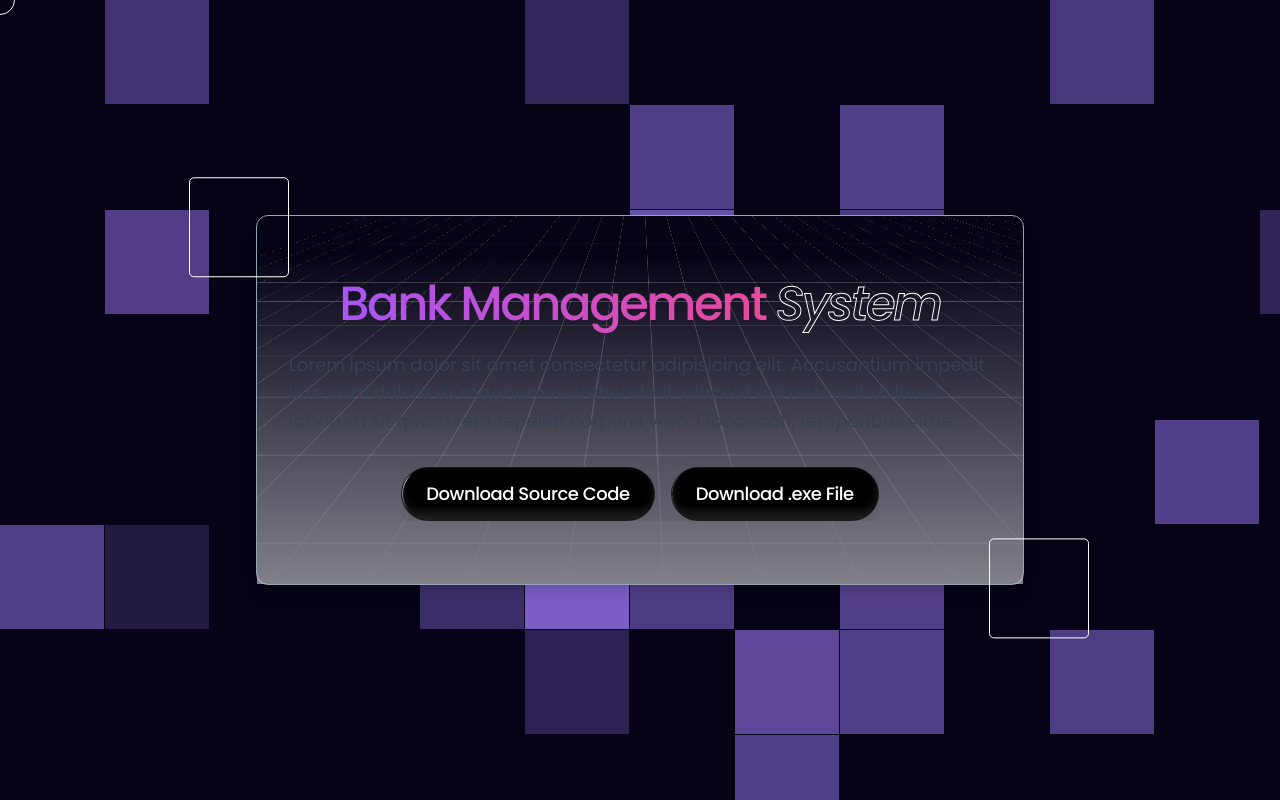
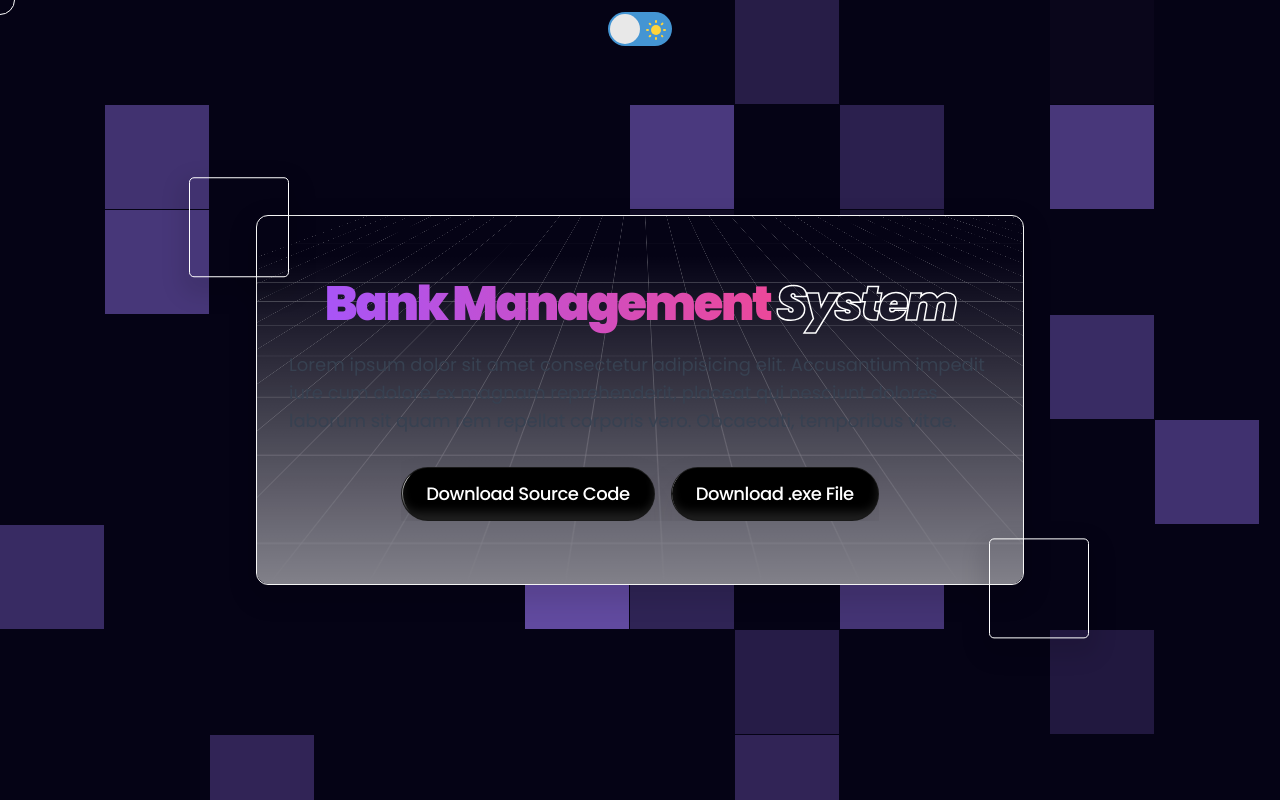
Before and after one commit to ahad324/BankManagementSystem, a React (Vite) app: page / in a window 1280 px wide. Built offline with nearby package versions, Linux system fonts and the light colour scheme.

Commit message:
Themes Added

```diff
--- a/src/components/Container.jsx
+++ b/src/components/Container.jsx
@@ -1,4 +1,4 @@
-import React, { useState, useRef, useEffect } from "react";
+import React, { useEffect } from "react";
 import { gsap } from "gsap";
 import AnimatedGridPattern from "@/components/magicui/animated-grid-pattern";
 import RetroGrid from "@/components/magicui/retro-grid";
@@ -6,6 +6,7 @@ import ShimmerButton from "@/components/magicui/shimmer-button";
 import CursorFollower from "./CursorFollower";
 import BoxReveal from "@/components/magicui/box-reveal";
 import Square from "./Square";
+import ThemeToggler from "./ThemeToggler";
 
 const Container = () => {
   let duration = 2;
@@ -48,21 +49,20 @@ const Container = () => {
 
   return (
     <div className="Container relative h-screen overflow-hidden flex items-center justify-center">
+      <ThemeToggler />
       <CursorFollower />
       <div className="absolute inset-0 z-0">
         <AnimatedGridPattern
           width="105"
           height="105"
-          fill="#A07CFE"
-          stroke="transparent"
           numSquares={30}
           maxOpacity={0.5}
-          duration={3}
+          duration={2}
           repeatDelay={1}
           className="absolute inset-0"
         />
       </div>
-      <div className="card relative z-1 w-full max-w-3xl p-8 border border-slate-400 rounded-xl shadow-lg bg-[var(--Theme--Color)] backdrop-filter backdrop-blur-md backdrop-saturate-180 h-[370px]">
+      <div className="card relative z-1 w-full max-w-3xl p-8 rounded-xl bg-[var(--Dark--Theme--Color)] backdrop-filter backdrop-blur-md backdrop-saturate-180 h-[370px]">
         <Square hw={100} t={{ x: "-100%", y: "-80%" }} name={"1"} />
         <div className="absolute inset-0 z-0">
           <RetroGrid className="absolute inset-0" />
@@ -70,14 +70,11 @@ const Container = () => {
         <div className="text--card flex flex-col justify-center items-center h-full w-full">
           <BoxReveal boxColor={"#a855f7"} duration={1}>
             <h1 className="text-5xl font-medium font-[900] tracking-tighter text-black dark:text-white relative">
-              <span className="bg-gradient-to-r from-purple-500 to-pink-500 bg-clip-text text-transparent pointer-events-none">
-                Bank Management{" "}
-              </span>
+              <span className="GradientText">Bank Management </span>
               <i
-                className="text-transparent"
+                className="Hollow--Text text-transparent"
                 style={{
-                  WebkitTextStrokeWidth: "1px",
-                  WebkitTextStrokeColor: "white",
+                  WebkitTextStrokeWidth: "1.5px",
                   position: "relative",
                   zIndex: 2,
                 }}
--- a/src/components/CursorFollower.jsx
+++ b/src/components/CursorFollower.jsx
@@ -23,6 +23,7 @@ const CursorFollower = () => {
   return (
     <div
       ref={followerRef}
+      className="cursor"
       style={{
         position: "fixed",
         left: 0,
@@ -31,7 +32,6 @@ const CursorFollower = () => {
         height: "30px",
         background: "transparent",
         borderRadius: "50%",
-        border: "1px solid white",
         pointerEvents: "none",
         transform: "translate(-50%, -50%)",
         zIndex: 1000,
--- /dev/null
+++ b/src/components/ThemeToggler.jsx
@@ -0,0 +1,44 @@
+import React, { useState } from "react";
+import "../styles/ThemeToggler.css";
+const ThemeToggler = () => {
+  const [isChecked, setIsChecked] = useState(false);
+
+  const handleToggle = () => {
+    setIsChecked(!isChecked);
+    // Toggle theme here or dispatch an action to change the theme
+    if (isChecked) {
+      document.body.classList.remove("light-theme");
+    } else {
+      document.body.classList.add("light-theme");
+    }
+  };
+
+  return (
+    <div className="absolute top-3">
+      <label className="switch">
+        <span className="sun">
+          <svg xmlns="http://www.w3.org/2000/svg" viewBox="0 0 24 24">
+            <g fill="#ffd43b">
+              <circle r="5" cy="12" cx="12"></circle>
+              <path d="m21 13h-1a1 1 0 0 1 0-2h1a1 1 0 0 1 0 2zm-17 0h-1a1 1 0 0 1 0-2h1a1 1 0 0 1 0 2zm13.66-5.66a1 1 0 0 1 -.66-.29 1 1 0 0 1 0-1.41l.71-.71a1 1 0 1 1 1.41 1.41l-.71.71a1 1 0 0 1 -.75.29zm-12.02 12.02a1 1 0 0 1 -.71-.29 1 1 0 0 1 0-1.41l.71-.66a1 1 0 0 1 1.41 1.41l-.71.71a1 1 0 0 1 -.7.24zm6.36-14.36a1 1 0 0 1 -1-1v-1a1 1 0 0 1 2 0v1a1 1 0 0 1 -1 1zm0 17a1 1 0 0 1 -1-1v-1a1 1 0 0 1 2 0v1a1 1 0 0 1 -1 1zm-5.66-14.66a1 1 0 0 1 -.7-.29l-.71-.71a1 1 0 0 1 1.41-1.41l.71.71a1 1 0 0 1 0 1.41 1 1 0 0 1 -.71.29zm12.02 12.02a1 1 0 0 1 -.7-.29l-.66-.71a1 1 0 0 1 1.36-1.36l.71.71a1 1 0 0 1 0 1.41 1 1 0 0 1 -.71.24z"></path>
+            </g>
+          </svg>
+        </span>
+        <span className="moon">
+          <svg xmlns="http://www.w3.org/2000/svg" viewBox="0 0 384 512">
+            <path d="m223.5 32c-123.5 0-223.5 100.3-223.5 224s100 224 223.5 224c60.6 0 115.5-24.2 155.8-63.4 5-4.9 6.3-12.5 3.1-18.7s-10.1-9.7-17-8.5c-9.8 1.7-19.8 2.6-30.1 2.6-96.9 0-175.5-78.8-175.5-176 0-65.8 36-123.1 89.3-153.3 6.1-3.5 9.2-10.5 7.7-17.3s-7.3-11.9-14.3-12.5c-6.3-.5-12.6-.8-19-.8z"></path>
+          </svg>
+        </span>
+        <input
+          type="checkbox"
+          className="input"
+          checked={isChecked}
+          onChange={handleToggle}
+        />
+        <span className="slider"></span>
+      </label>
+    </div>
+  );
+};
+
+export default ThemeToggler;
--- a/src/components/magicui/animated-grid-pattern.tsx
+++ b/src/components/magicui/animated-grid-pattern.tsx
@@ -7,8 +7,6 @@ interface GridPatternProps {
   height?: number;
   x?: number;
   y?: number;
-  stroke?: string; // New prop for stroke color
-  fill?: string; // New prop for fill color
   strokeDasharray?: any;
   numSquares?: number;
   className?: string;
@@ -28,7 +26,6 @@ export function GridPattern({
   maxOpacity = 0.5,
   duration = 4,
   repeatDelay = 0.5,
-  stroke = "rgba(255, 255, 255, 0.3)", // Default stroke color
   fill = "rgba(255, 255, 255, 0.5)", // Default fill color
   ...props
 }: GridPatternProps) {
@@ -114,7 +111,7 @@ export function GridPattern({
             d={`M.5 ${height}V.5H${width}`}
             fill="none"
             strokeDasharray={strokeDasharray}
-            stroke={stroke} // Use stroke prop
+            stroke="transparent" // Use stroke prop
           />
         </pattern>
       </defs>
@@ -136,8 +133,8 @@ export function GridPattern({
             height={height - 1}
             x={x * width + 1}
             y={y * height + 1}
-            fill={fill} // Use fill prop
             strokeWidth="0"
+            className={"bg-boxes"}
           />
         ))}
       </svg>
--- a/src/components/magicui/retro-grid.tsx
+++ b/src/components/magicui/retro-grid.tsx
@@ -5,7 +5,7 @@ export default function RetroGrid({ className }: { className?: string }) {
   return (
     <div
       className={cn(
-        "pointer-events-none absolute h-full w-full overflow-hidden opacity-50 [perspective:200px]",
+        "pointer-events-none absolute h-full w-full overflow-hidden opacity-50 [perspective:200px] rounded-xl",
         className,
       )}
     >
--- a/src/index.css
+++ b/src/index.css
@@ -3,29 +3,95 @@
 @tailwind components;
 @tailwind utilities;
 :root {
-  --Theme--Color: #050315;
+  --Dark--Theme--Color: #050315;
+  --Light--Theme--Color:  linear-gradient(220.55deg, #FFF6EB 0%, #DFD1C5 100%);;
+  --Light--Theme--TextColor: black;
+  --Light--Theme--ContrastColor: var(--Light--Theme--TextColor);
+  --Shadow: 0px 10px 22px 8px rgba(0, 0, 0, 0.1);
+  --Gradient--For--LightTheme: linear-gradient(to right, #8c1ef3, #e20f79);
+  --Gradient--For--DarkTheme: linear-gradient(to right, #a855f7, #ec4899);
+  --bgBoxes-fill--LightTheme: var(--Light--Theme--ContrastColor);
+  --bgBoxes-fill--DarkTheme: #a07cfe;
 }
 * {
   font-family: "Poppins", sans-serif;
+  font-weight: 900;
   color: whitesmoke;
 }
 body {
-  background: var(--Theme--Color);
+  background: var(--Dark--Theme--Color);
   min-height: 100dvh;
   height: 100%;
+  transition: background 0.5s ease;
+}
+body.light-theme {
+  background: var(--Light--Theme--Color);
+  .bg-boxes {
+    fill: var(--bgBoxes-fill--LightTheme);
+  }
+  .GradientText {
+    background: var(--Gradient--For--LightTheme);
+    -webkit-background-clip: text;
+    background-clip: text;
+  }
+  .Square {
+    border: 1px solid white;
+  }
+  p {
+    color: var(--Light--Theme--TextColor);
+  }
+  .Hollow--Text {
+    -webkit-text-stroke: 1px var(--Light--Theme--TextColor);
+  }
+  .card {
+    background: var(--Light--Theme--Color);
+    border-color: var(--Light--Theme--ContrastColor);
+  }
+  .cursor {
+    border: 1px solid var(--Light--Theme--ContrastColor);
+  }
+  .Square {
+    border-color: var(--Light--Theme--ContrastColor);
+  }
+  .animate-grid {
+    background-image: linear-gradient(to right, rgb(0 0 0) 1px, transparent 0),
+      linear-gradient(to bottom, rgb(0 0 0) 1px, transparent 0);
+  }
+}
+.cursor {
+  border: 1px solid white;
+}
+.bg-boxes {
+  fill: var(--bgBoxes-fill--DarkTheme);
+}
+.GradientText {
+  background: var(--Gradient--For--DarkTheme);
+  -webkit-background-clip: text;
+  background-clip: text;
+  color: transparent;
+}
+.card {
+  box-shadow: var(--Shadow);
+  border: 1px solid;
+  border-color: var(--Light--Theme--Color);
+}
+.Hollow--Text {
+  -webkit-text-stroke-color: white;
 }
 .Square {
   border: 1px solid white;
   border-radius: 5px;
   position: absolute;
-  /* backdrop-filter: blur(50px); */
   z-index: 2;
+  box-shadow: var(--Shadow);
 }
-h1{
+h1 {
   min-height: 55px;
-  min-width:800px;
+  min-width: 650px;
   text-align: center;
-  /* background: red; */
+}
+p{
+  font-weight: 400;
 }
 .Container {
   display: flex;
--- /dev/null
+++ b/src/styles/ThemeToggler.css
@@ -0,0 +1,107 @@
+.switch {
+  font-size: 17px;
+  position: relative;
+  display: inline-block;
+  width: 64px;
+  height: 34px;
+}
+
+.switch input {
+  opacity: 0;
+  width: 0;
+  height: 0;
+}
+
+.slider {
+  position: absolute;
+  cursor: pointer;
+  top: 0;
+  left: 0;
+  right: 0;
+  bottom: 0;
+  background-color: #4495d3;
+  transition: .4s;
+  border-radius: 30px;
+}
+
+.slider:before {
+  position: absolute;
+  content: "";
+  height: 30px;
+  width: 30px;
+  border-radius: 20px;
+  left: 2px;
+  bottom: 2px;
+  z-index: 2;
+  background-color: #e8e8e8;
+  transition: .4s;
+}
+
+.sun svg {
+  position: absolute;
+  top: 6px;
+  left: 36px;
+  z-index: 1;
+  width: 24px;
+  height: 24px;
+}
+
+.moon svg {
+  fill: #73C0FC;
+  position: absolute;
+  top: 5px;
+  left: 5px;
+  z-index: 1;
+  width: 24px;
+  height: 24px;
+}
+
+/* .switch:hover */.sun svg {
+  animation: rotate 15s linear infinite;
+}
+
+@keyframes rotate {
+
+  0% {
+    transform: rotate(0);
+  }
+
+  100% {
+    transform: rotate(360deg);
+  }
+}
+
+/* .switch:hover */.moon svg {
+  animation: tilt 5s linear infinite;
+}
+
+@keyframes tilt {
+
+  0% {
+    transform: rotate(0deg);
+  }
+
+  25% {
+    transform: rotate(-10deg);
+  }
+
+  75% {
+    transform: rotate(10deg);
+  }
+
+  100% {
+    transform: rotate(0deg);
+  }
+}
+
+.input:checked + .slider {
+  background-color: #183153;
+}
+
+.input:focus + .slider {
+  box-shadow: 0 0 1px #183153;
+}
+
+.input:checked + .slider:before {
+  transform: translateX(30px);
+}
```
Also changed, not shown: 5 other files (tests, documents, lock files or other folders).
